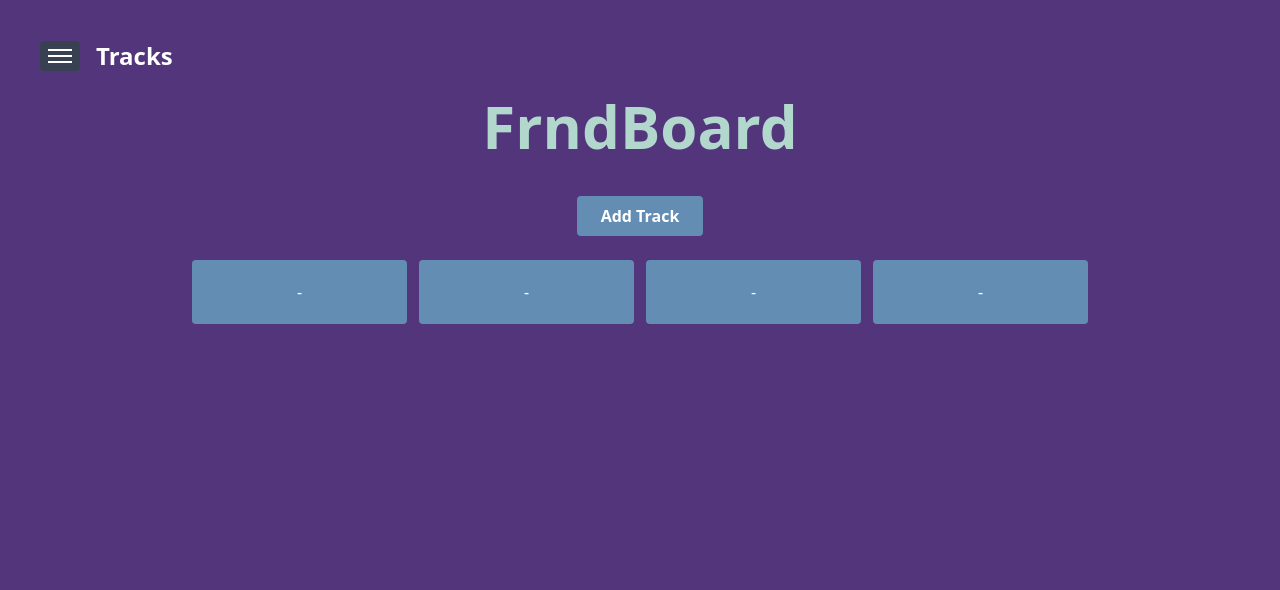
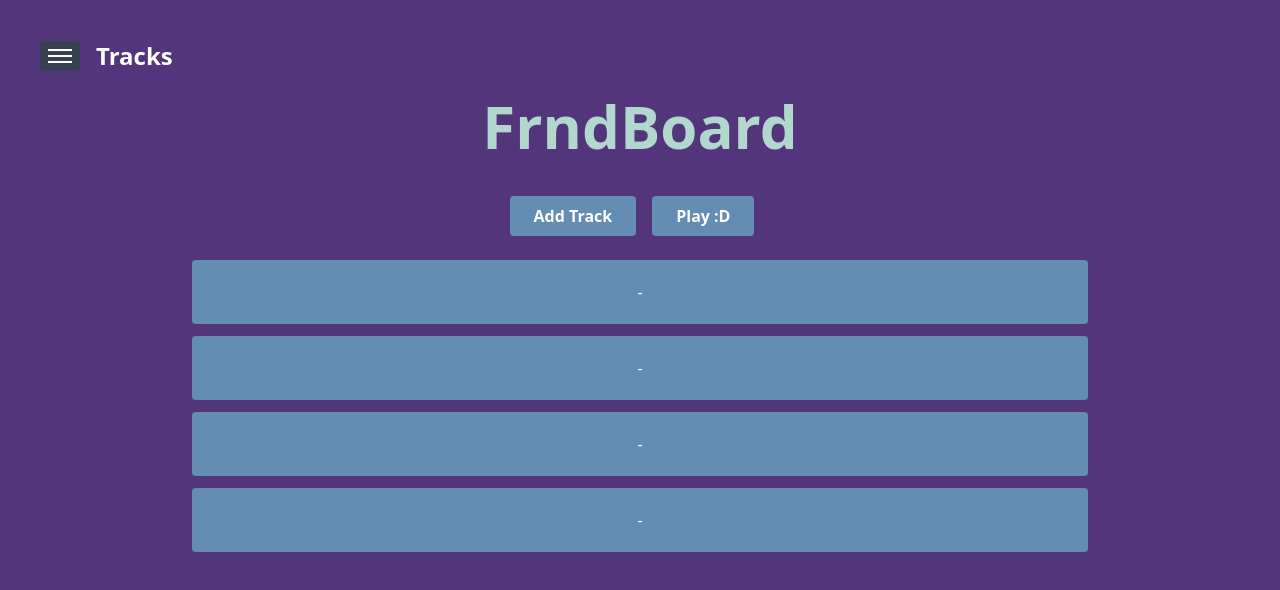
Before and after one commit to ashyune/FrndBoard, a React (Create React App) app: page / in a window 1280 px wide. Shown: the top 590 px of the page. Built offline with nearby package versions, Linux system fonts and the light colour scheme; no server answers; the HTML template or start-up script is replaced by a standard one.

Commit message:
Changed tracks to be columns

```diff
--- a/src/App.js
+++ b/src/App.js
@@ -2,7 +2,9 @@ import { useState, useEffect, useRef } from "react";
 
 function App() {
   const [sidebarOpen, setSidebarOpen] = useState(false);
-  const [tracks, setTracks] = useState([[null, null, null, null]]);
+
+  const empty_col = [null, null, null, null];
+  const [tracks, setTracks] = useState([[...empty_col]]);
   const sounds = ["Meow", "Woof", "Moo"];
 
   const soundFiles = {
@@ -73,10 +75,37 @@ function App() {
     source.start();
   };
 
-  const addTrack = () =>
-    setTracks([...tracks, [null, null, null, null]]);
+  const addTrack = () => {
+    setTracks([...tracks, [...empty_col]]);
+  };
+  const beat_duration = 0.5;
+  const handlePlay = async () => {
+    if (audioContext.current.state === "suspended") {
+      await audioContext.current.resume();
+    }
+
+    const startTime = audioContext.current.currentTime;
+
+    tracks.forEach((track, rowIndex) => {
+      track.forEach((soundName, colIndex) => {
+        if (!soundName) return;
+
+        const source = audioContext.current.createBufferSource();
+        source.buffer = audioBuffers[soundName];
+
+        const semitones = semitonesPerRow[rowIndex];
+        const playbackRate = Math.pow(2, semitones / 12);
+        source.playbackRate.value = playbackRate;
+
+        source.connect(audioContext.current.destination);
+        const time = colIndex * beat_duration;
+        source.start(startTime + time);
+      });
+    });
+  };
 
   return (
+
     <div className="min-h-screen bg-[#52357B] text-white flex flex-col p-10">
       <Sidebar
         sidebarOpen={sidebarOpen}
@@ -91,30 +120,40 @@ function App() {
       <div className="flex justify-center mb-6">
         <button
           onClick={addTrack}
-          className="bg-[#648DB3] hover:bg-[#79b2c7] font-bold text-white px-6 py-2 rounded"
+          className="bg-[#648DB3] hover:bg-[#79b2c7] font-bold text-white px-6 py-2 rounded mr-4"
         >
           Add Track
         </button>
+
+        <button
+          onClick={handlePlay}
+          className="bg-[#648DB3] hover:bg-[#79b2c7] font-bold text-white px-6 py-2 rounded mr-4"
+        >
+           Play :D
+        </button>
       </div>
 
-      <div className="flex flex-col gap-4 w-full max-w-4xl mx-auto">
-        {tracks.map((track, tIndex) => (
-          <div key={tIndex} className="grid grid-cols-4 gap-3">
-            {track.map((slot, sIndex) => (
+      <div
+        className="w-full max-w-4xl mx-auto grid gap-4"
+        style={{ gridTemplateColumns: `repeat(${tracks.length}, 1fr)` }}
+      >
+        {tracks.map((column, colIndex) => (
+          <div key={colIndex} className="flex flex-col gap-3">
+            {column.map((slot, rowIndex) => (
               <div
-                key={sIndex}
+                key={rowIndex}
                 className="h-16 bg-[#648DB3] rounded hover:bg-[#79b2c7] transition-all flex items-center justify-center"
                 onDragOver={(e) => e.preventDefault()}
                 onDrop={(e) => {
                   const droppedSound = e.dataTransfer.getData("text/plain");
-                  playSound(droppedSound, tIndex); // preview
+                  playSound(droppedSound, rowIndex);
                   const newTracks = [...tracks];
-                  newTracks[tIndex][sIndex] = droppedSound;
+                  newTracks[colIndex][rowIndex] = droppedSound;
                   setTracks(newTracks);
                 }}
                 onClick={() => {
-                  const sound = tracks[tIndex][sIndex];
-                  if (sound) playSound(sound, tIndex);
+                  const sound = tracks[colIndex][rowIndex];
+                  if (sound) playSound(sound, rowIndex);
                 }}
               >
                 {slot || "-"}
@@ -123,6 +162,7 @@ function App() {
           </div>
         ))}
       </div>
+
     </div>
   );
 }
--- a/src/components/Track.js
+++ b/src/components/Track.js
@@ -1,14 +1,14 @@
-function Track(){
-    return(
-        <div className="flex flex-col gap-3 w-full max-w-3xl">
-            <div className="grid grid-cols-4 gap-2">
-            <div className="h-16 bg-[#648DB3] rounded shadow-md hover:bg-[#79b2c7] hover:shadow-lg "></div>
-            <div className="h-16 bg-[#648DB3] rounded shadow-md hover:bg-[#79b2c7] hover:shadow-lg"></div>
-            <div className="h-16 bg-[#648DB3] rounded shadow-md hover:bg-[#79b2c7] hover:shadow-lg"></div>
-            <div className="h-16 bg-[#648DB3] rounded shadow-md hover:bg-[#79b2c7] hover:shadow-lg"></div>
-            </div>
-        </div>
-    );
+function Track() {
+  return (
+    <div className="flex flex-col gap-2 w-40">
+      {[1, 2, 3, 4].map((slot) => (
+        <div
+          key={slot}
+          className="h-16 bg-[#648DB3] rounded shadow-md hover:bg-[#79b2c7] hover:shadow-lg"
+        ></div>
+      ))}
+    </div>
+  );
 }
 
 export default Track;
```
